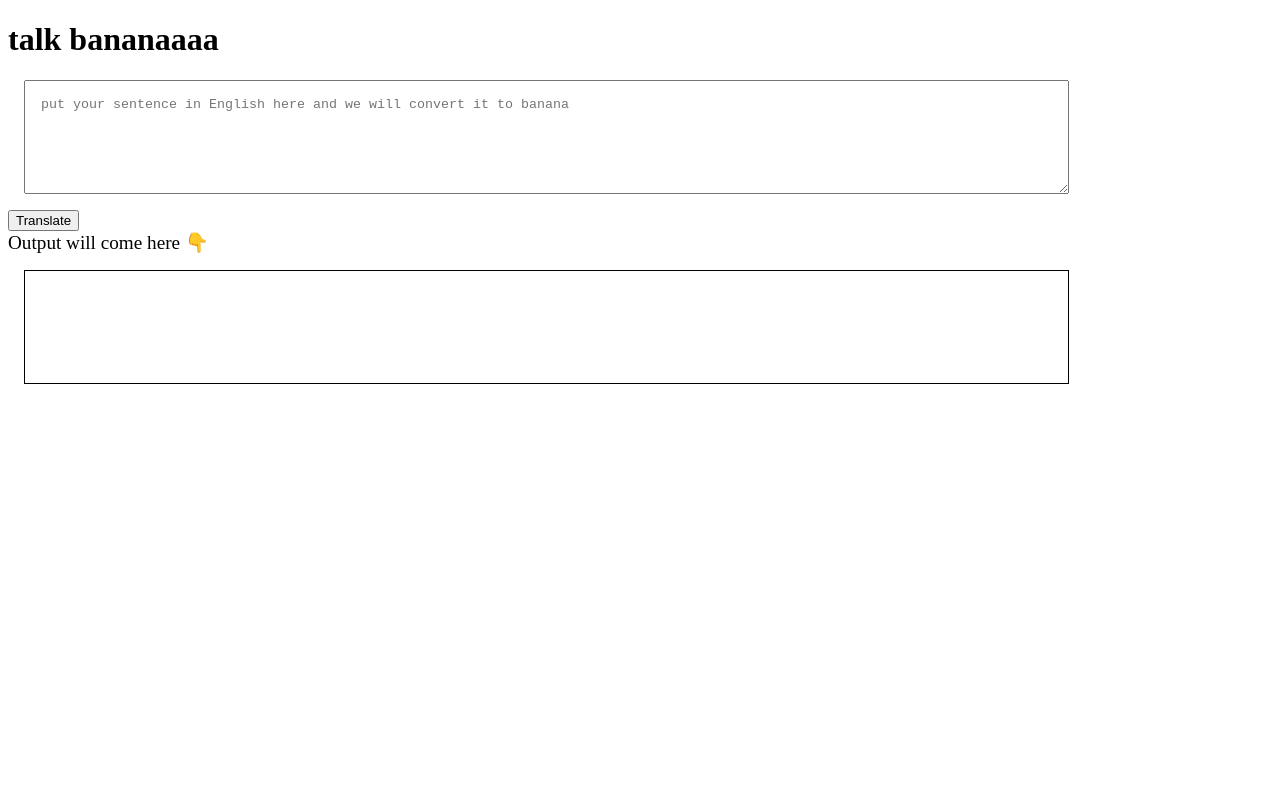
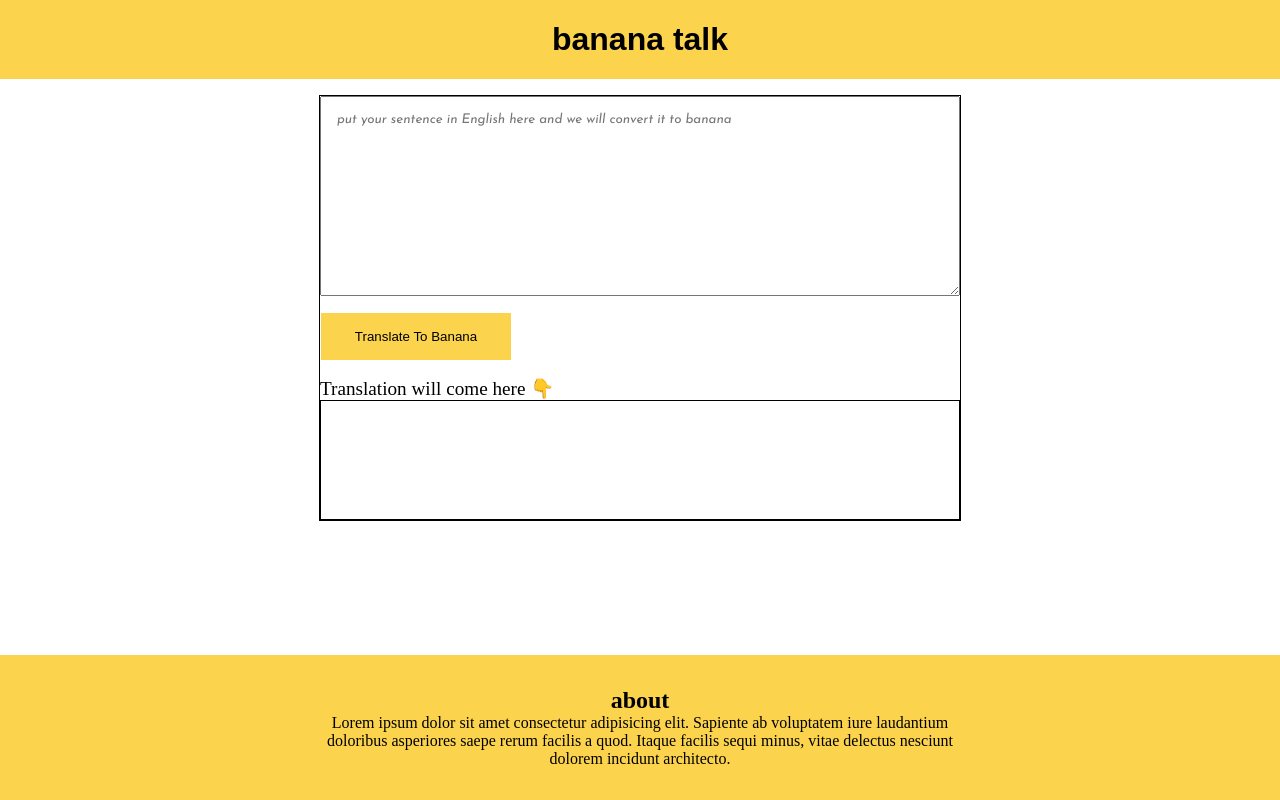
Before and after one commit to Hoosier-Daddy/banana-speak, a plain HTML site: page index.html in a window 1280 px wide. Drawn offline with Linux system fonts and the light colour scheme; a web font is replaced by a local one.

Commit message:
style updated.

```diff
--- a/index.html
+++ b/index.html
@@ -8,13 +8,29 @@
     <link rel="stylesheet" href="style.css">
 </head>
 <body>
-    <h1> talk bananaaaa</h1>
+    <h1 class="heading"> banana talk</h1>
+    <div id="container">
+
     <textarea id="txt-input"
         placeholder="put your sentence in English here and we will convert it to banana"></textarea>
-    <button id="btn-translate">Translate</button>
+    <button id="btn-translate">Translate To Banana</button>
 
-    <div style="font-size: larger;"> Output will come here 👇</div>
+    <div style="font-size: larger;"> Translation will come here 👇</div>
     <div id="output"></div>
+    </div>
+
+    <footer>
+        <div id="footer-content">
+            <h2>about</h2>
+            <p>
+                Lorem ipsum dolor sit amet consectetur adipisicing elit. Sapiente ab voluptatem iure laudantium doloribus
+                asperiores saepe rerum facilis a quod. Itaque facilis sequi minus, vitae delectus nesciunt dolorem incidunt architecto.
+
+            </p>
+        </div>
+
+    </footer>
+
     <script src="app.js" type="text/javascript"></script>
 </body>
 </html>
--- a/style.css
+++ b/style.css
@@ -1,16 +1,62 @@
+@import url('https://fonts.googleapis.com/css2?family=Josefin+Sans:ital,wght@1,400;1,500&family=RocknRoll+One&display=swap');
 
+
+
+*{
+    padding: 0;
+    margin: 0;
+}
+
+#container{
+    width: 50%;
+    margin: 1rem auto;
+    border: 1px solid black;
+}
 textarea {
-    width: 80%;
-    height: 10vh;
+    width: 100%;
+    height: 25vh;
     display: block;
-    margin: 1rem;
+    /* margin: 1rem auto; */
+    box-sizing: border-box;
     padding: 1rem;
+    font-family: 'Josefin Sans', sans-serif;
 }
 
 #output {
     border: 1px solid black;
-    height: 10vh;
-    width: 80%;
-    margin: 1rem;
+    height: 15vh;
+    width: 100%;
+    /* margin: 1rem; */
     padding: 1rem;
+    box-sizing: border-box;
 }
+
+.heading{
+    background-color:#FCD34D;
+    text-align: center;
+    padding: 1.3rem 0rem;
+    font-family: 'RocknRoll One', sans-serif;
+}
+
+#btn-translate{
+    display: block;
+    padding: 1rem 0.5rem;
+    margin: 1rem 0;
+    width: 30%;
+    background-color: #FCD34D;
+    border: 1px solid white;
+    outline: none;
+    /* margin-left: 3rem ; */
+}
+
+footer{
+    background-color: #FCD34D;
+    position: absolute;
+    bottom: 0px;
+    text-align: center;
+    padding: 1rem 10rem;
+}
+
+#footer-content{
+    margin: 1rem 10rem;
+}
```
